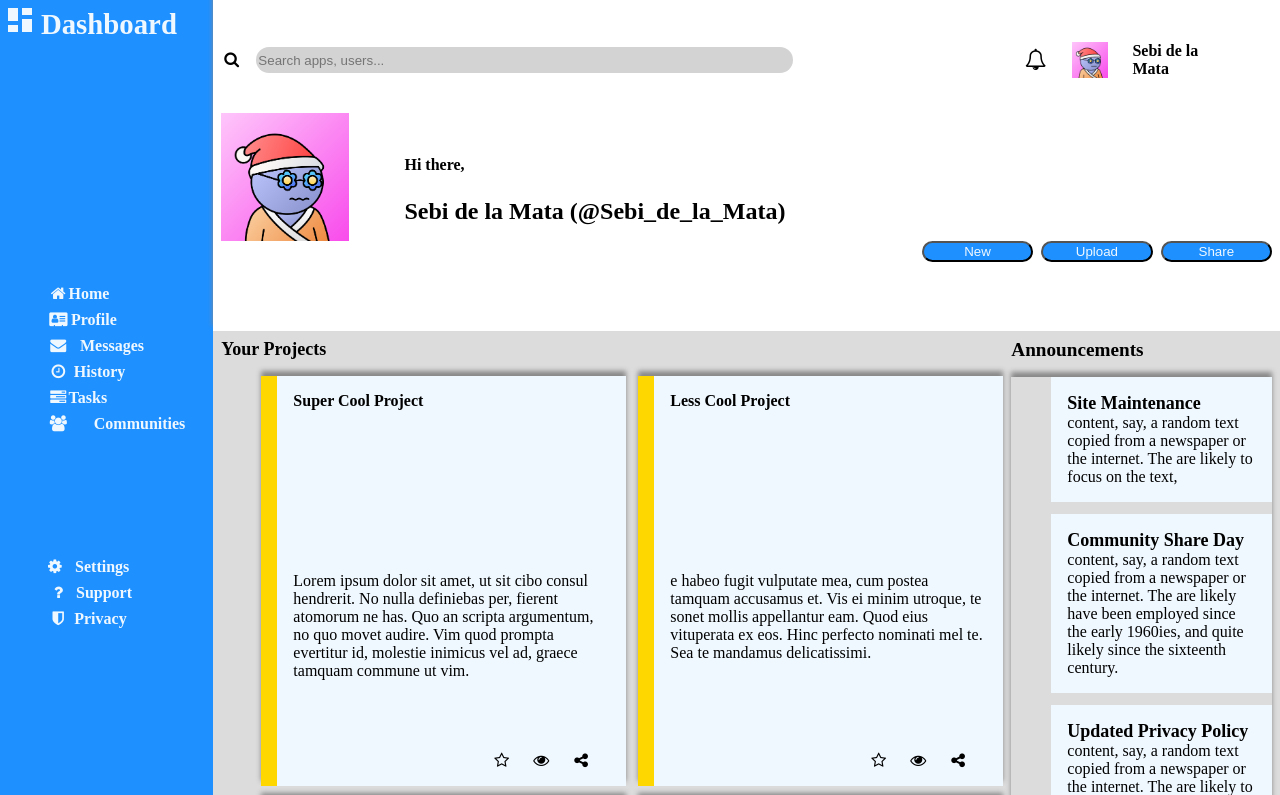
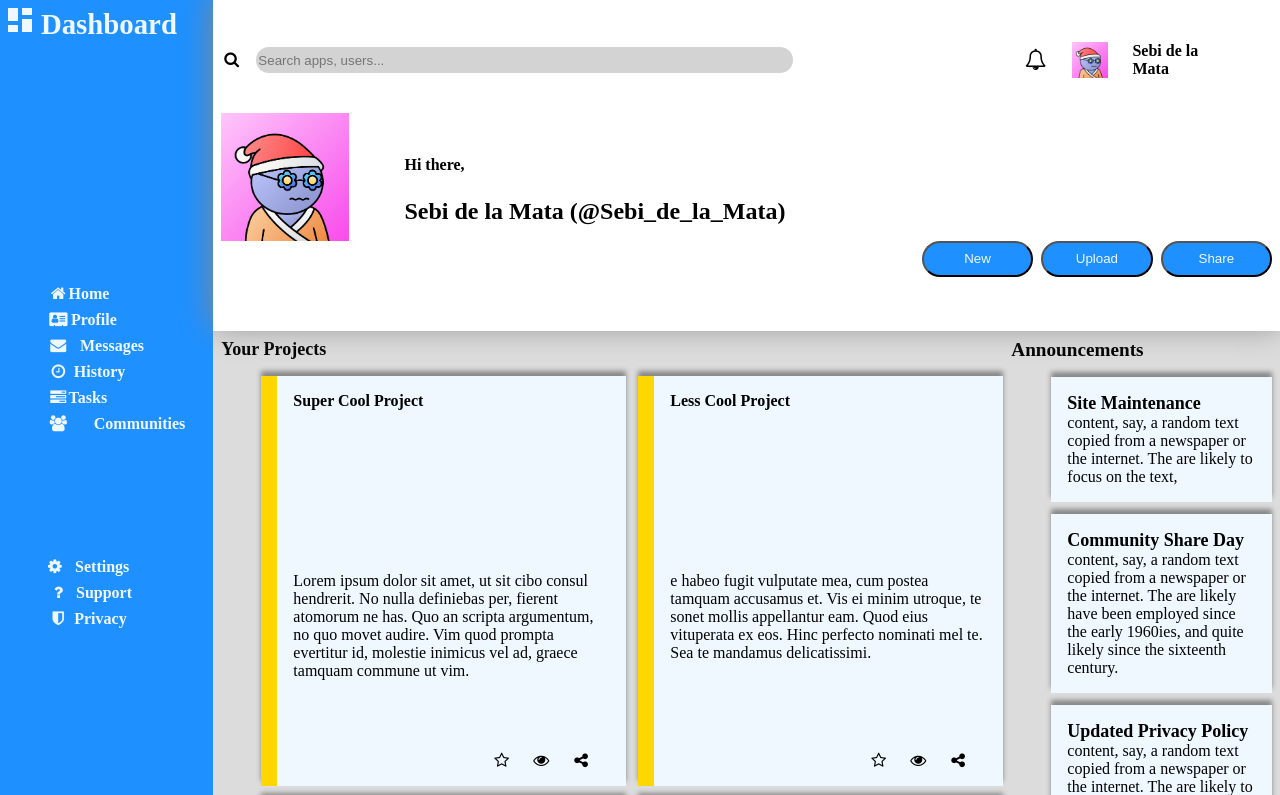
Before and after one commit to sebidelamata/odin_project_admin_dashboard, a plain HTML site: page index.html in a window 1280 px wide. Shown: the top 795 px of the page. Drawn offline with Linux system fonts and the light colour scheme.

Commit message:
added shadows

```diff
--- a/style.css
+++ b/style.css
@@ -17,7 +17,7 @@ body{
     padding: 8px;
     justify-content: bottom;
     align-items: bottom;
-    box-shadow: 0px -5px 5px 0px #888888;
+    box-shadow: 0px -5px 30px 0px #888888;
     position: relative;
 }
 
@@ -83,7 +83,8 @@ input[type=text]{
     padding: minmax(8px, 14px);
     border-radius: min(24px);
     align-content: right;
-    max-height: 36px;
+    max-height: 48px;
+    min-height: 36px;
 }
 
 .header-bottom-left{
@@ -226,13 +227,13 @@ ul{
     grid-template: 1fr 1fr 1fr / auto-fill;
     justify-content: center;
     align-items: center;
-    box-shadow: 0px -5px 5px 0px #888888;
-    position: relative;
 }
 
 .announcements-cards>li{
     background-color: aliceblue;
     padding: 1rem;
+    box-shadow: 0px -5px 5px 0px #888888;
+    position: relative;
 
 }
 
@@ -258,6 +259,8 @@ ul{
     grid-template: 1fr / 1fr 1fr;
     padding: 1rem;
     background-color: aliceblue;
+    box-shadow: 0px -5px 5px 0px #888888;
+    position: relative;
 }
 
 .trending-cards-icon>img{
```
